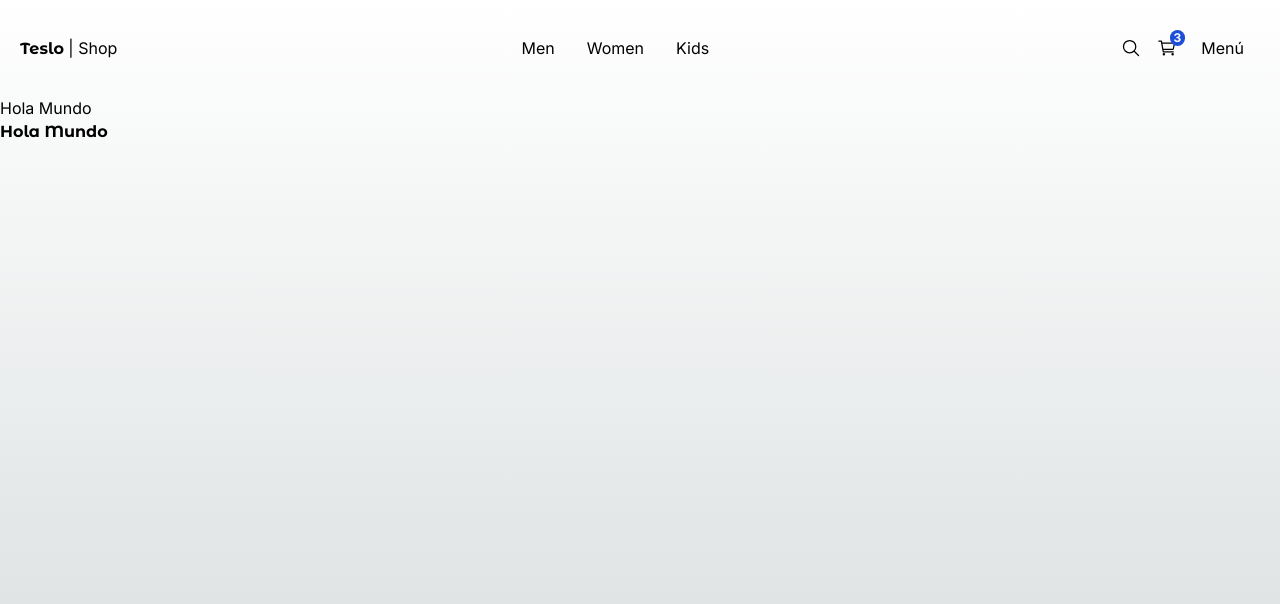
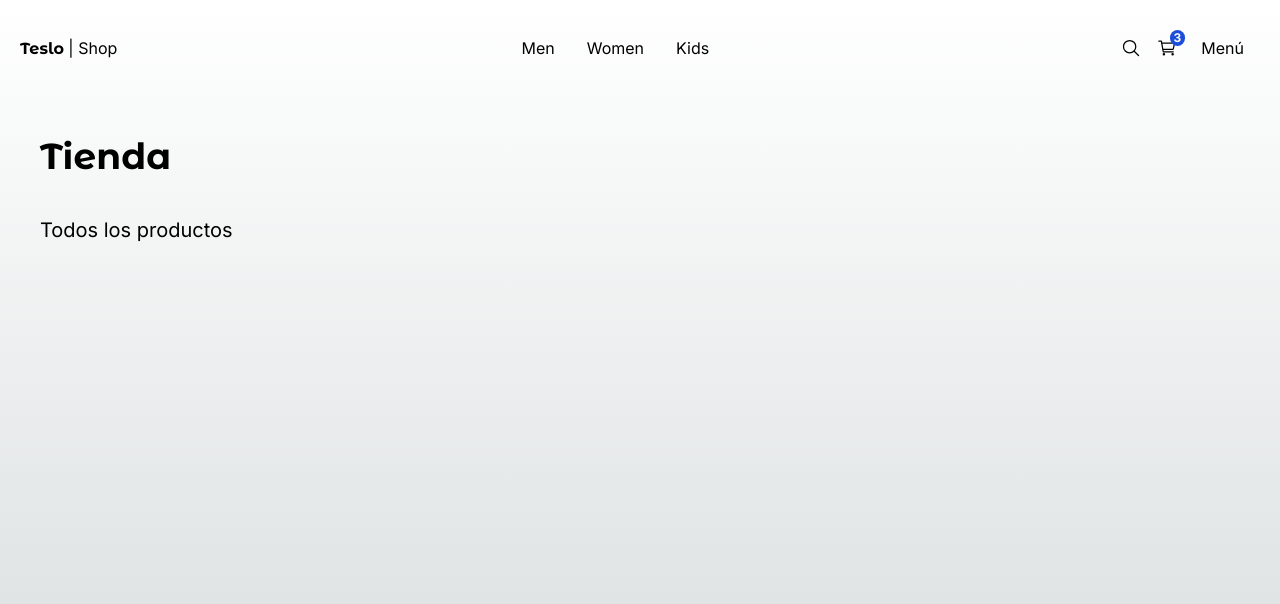
Before and after one commit to MemoSan27/next-teslo, a Next.js app: page / in a window 1280 px wide. Shown: the top 604 px of the page. Built offline with nearby package versions, Linux system fonts and the light colour scheme.

Commit message:
title component created

```diff
--- a/src/app/(shop)/layout.tsx
+++ b/src/app/(shop)/layout.tsx
@@ -7,8 +7,13 @@
 }) {
   return (
     <main className="min-h-screen">
+
       <TopMenu />
-      {children}
+
+      <div className="px-0 sm:px-10">
+       {children}
+      </div>
+
     </main>
   );
 }
--- a/src/app/(shop)/page.tsx
+++ b/src/app/(shop)/page.tsx
@@ -1,10 +1,13 @@
-import { titleFont } from "@/config/fonts";
+import { Title } from "@/components";
 
 export default function Home() {
   return (
-    <div>
-      <h1> Hola Mundo </h1>
-      <h1 className={ `${titleFont.className} font-bold` }> Hola Mundo </h1>
-    </div>
+    <>
+      <Title
+        title="Tienda"
+        subtitle="Todos los productos"
+        className="mb-2"
+      />
+    </>
   );
 }
--- a/src/components/index.ts
+++ b/src/components/index.ts
@@ -1,2 +1,3 @@
 export * from './ui/top-menu/TopMenu';
-export * from './not-found/PageNotFound';
+export * from './ui/not-found/PageNotFound';
+export * from './ui/title/Title';
--- /dev/null
+++ b/src/components/ui/title/Title.tsx
@@ -0,0 +1,24 @@
+import { titleFont } from "@/config/fonts";
+
+interface Props{
+    title: string;
+    subtitle?: string;
+    className?: string;
+}
+
+export const Title = ({ title, subtitle, className }:Props) => {
+  return (
+    <div className={`mt-3 ${ className }`}>
+      <h1 className={`${ titleFont.className } antialiased text-4xl font-semibold my-10`}>
+        { title }
+      </h1>
+
+      {
+        subtitle && (
+            <h3 className="text-xl mb-5">{ subtitle }</h3>
+        )
+      }
+
+    </div>
+  )
+}
```
Also changed, not shown: src/components/ui/not-found/PageNotFound.tsx (renamed from src/components/not-found/PageNotFound.tsx).
